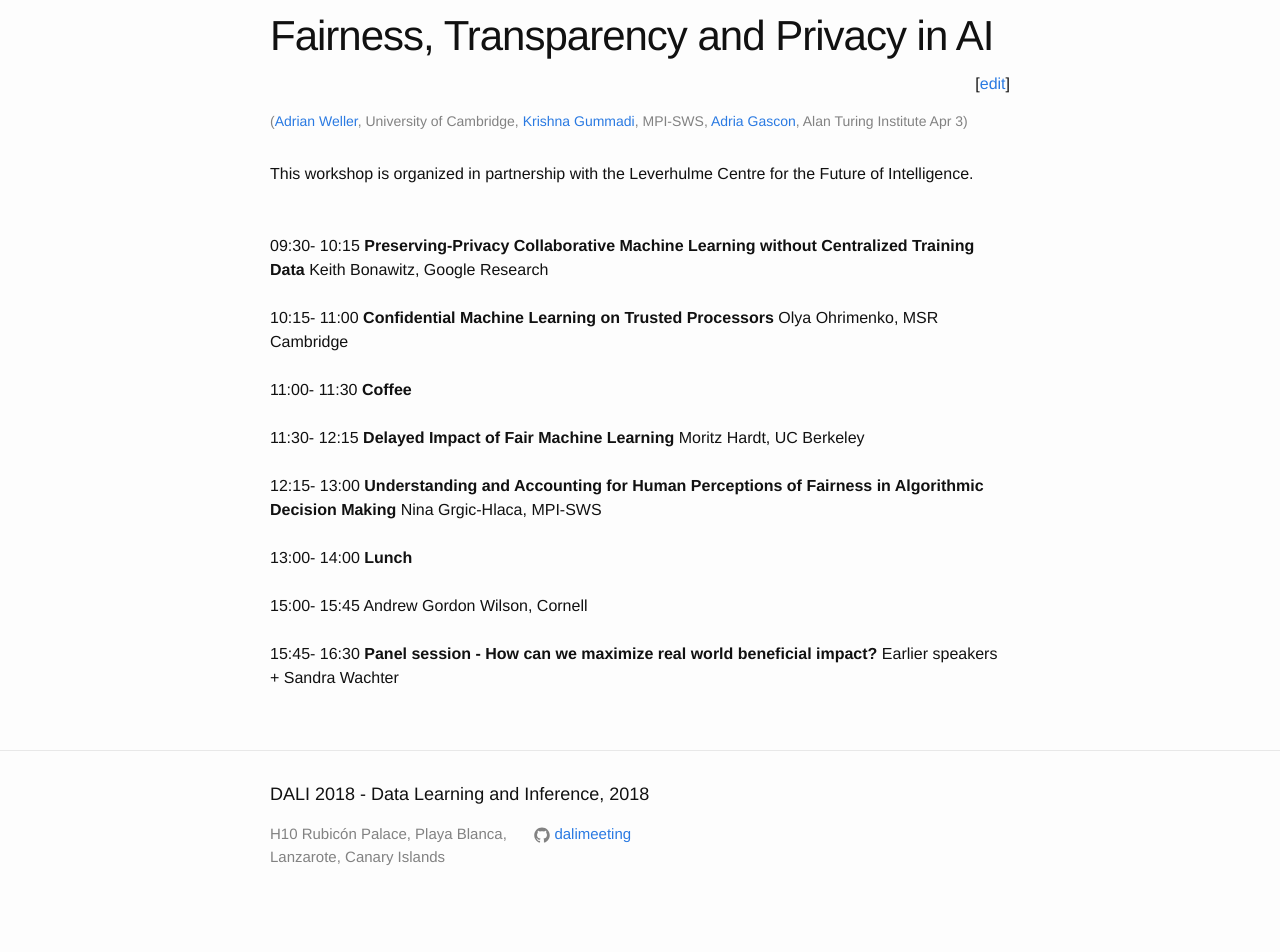
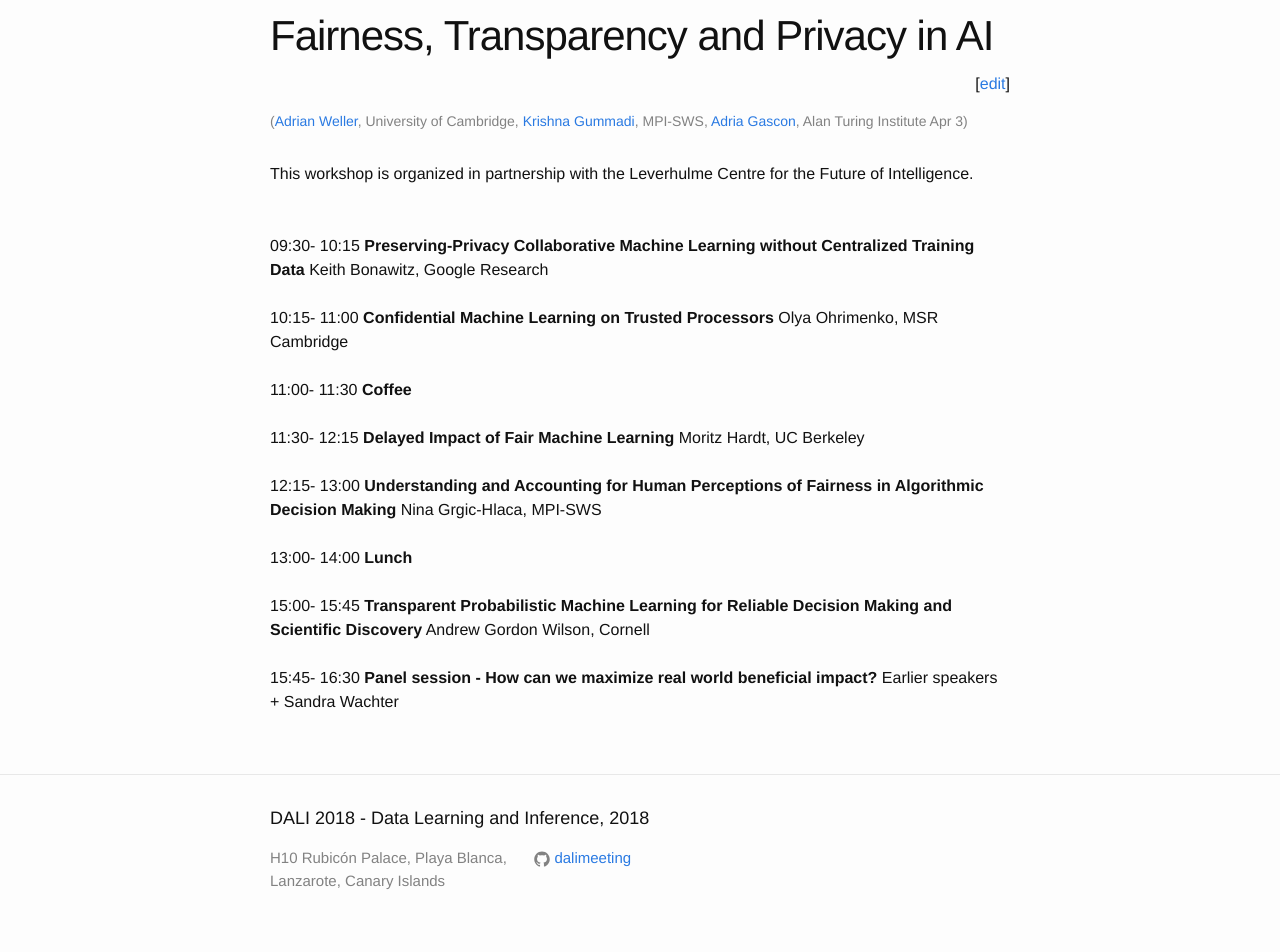
Before and after one commit to dalimeeting/dalimeeting.github.io, a Jekyll site: the page built from _posts/2018-04-03-workshopFTP.md, in a window 1280 px wide. Shown: the part 479-1431 px from the top of the page. Built offline with Jekyll 4.4.1, drawn with Linux system fonts in a browser that asks for light colours; before the commit the page ends 1407 px from its top, so only the background shows below that.

Commit message:
Update 2018-04-03-workshopFTP.md
added title for Wilson

```diff
--- a/_posts/2018-04-03-workshopFTP.md
+++ b/_posts/2018-04-03-workshopFTP.md
@@ -63,7 +63,7 @@
 - title: Lunch
   start: "13:00"
   end: "14:00"
-- title:
+- title: "Transparent Probabilistic Machine Learning for Reliable Decision Making and Scientific Discovery"
   author:
   - given: Andrew
     family: Gordon Wilson
```
